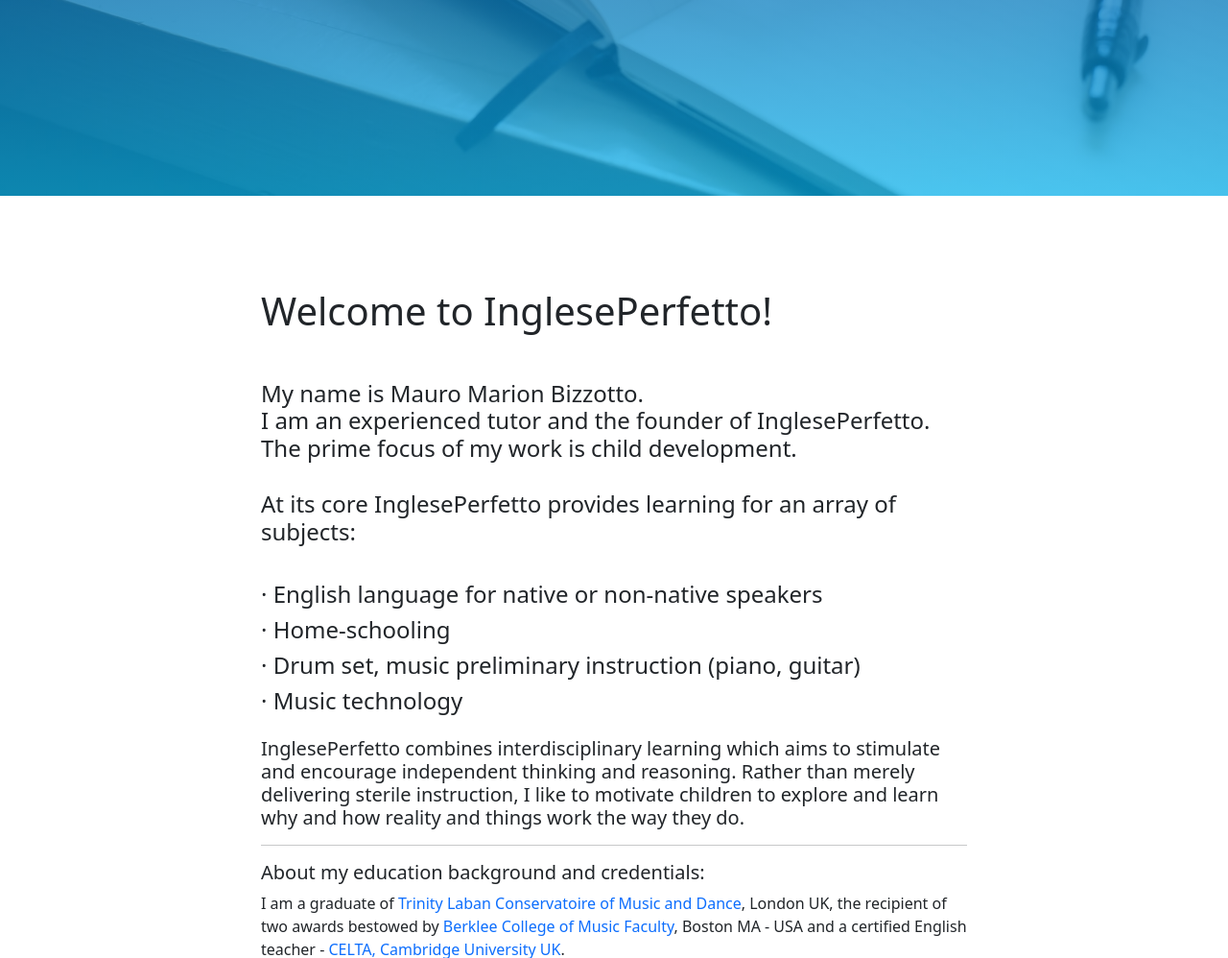
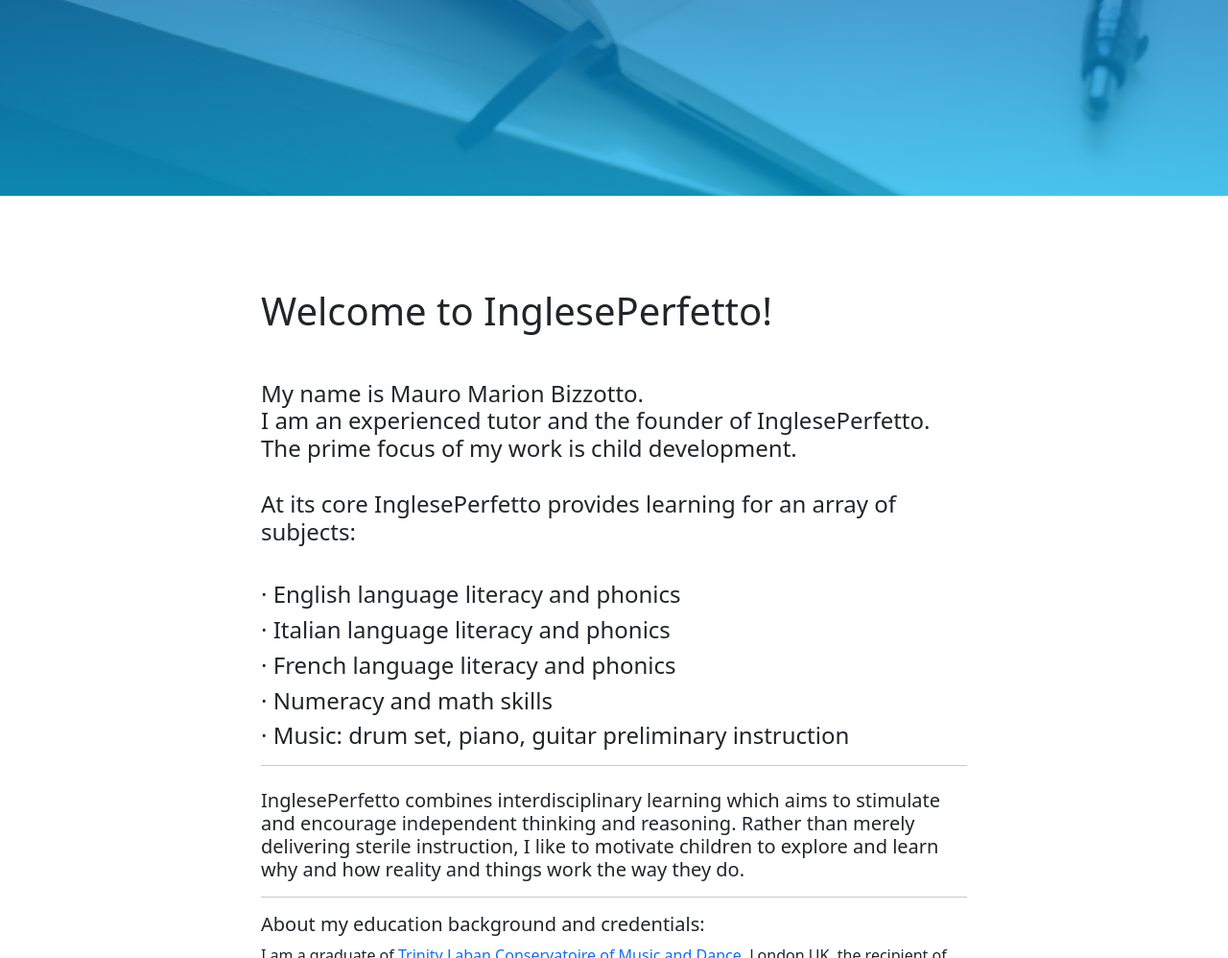
Before and after one commit to viaora/ingleseperfetto, a plain HTML site: page index.html in a window 1280 px wide. Shown: the part 658-1656 px from the top of the page at 96% size. Drawn offline with nearby package versions, Linux system fonts and the light colour scheme.

Commit message:
content updates

```diff
--- a/index.html
+++ b/index.html
@@ -84,8 +84,7 @@
             <div class="row h-100 align-items-center">
                 <div class="col-12 text-center">
                     <h1 class="display-1 text-red">inglese<span class="text-white">perfetto</span></h1>
-                    <p class="display-6 text-white mt-5">English Language Instruction <br>and Bilingual Home-Schooling
-                        (English-Italian)</p>
+                    <p class="display-6 text-white mt-5">Home-Schooling & School Support for Children aged 5 to 11</p>
                     <h4 class="mt-5 text-white">First lesson free! (30 minutes)</h4>
                     <a href="https://wa.me/447816282652" class="btn btn-success btn-lg active mt-3" role="button"
                         aria-pressed="true">Book with Whatsapp</a>
@@ -106,11 +105,14 @@
                         At its core InglesePerfetto provides learning for an array of subjects: </br></br></p>
 
                     <div>
-                        <p class="h4">· English language for native or non-native speakers</p>
-                        <p class="h4">· Home-schooling</p>
-                        <p class="h4">· Drum set, music preliminary instruction (piano, guitar)</p>
-                        <p class="h4">· Music technology</p>
+                        <p class="h4">· English language literacy and phonics</p>
+                        <p class="h4">· Italian language literacy and phonics</p>
+                        <p class="h4">· French language literacy and phonics</p>
+                        <p class="h4">· Numeracy and math skills</p>
+                        <p class="h4">· Music: drum set, piano, guitar preliminary instruction</p>
                     </div>
+
+                    <hr></hr>
 
                     <p class="mt-4 h5">InglesePerfetto combines interdisciplinary learning which aims to stimulate and
                         encourage independent thinking and reasoning.
```
Also changed, not shown: index-it.html (+2 -2 lines).
